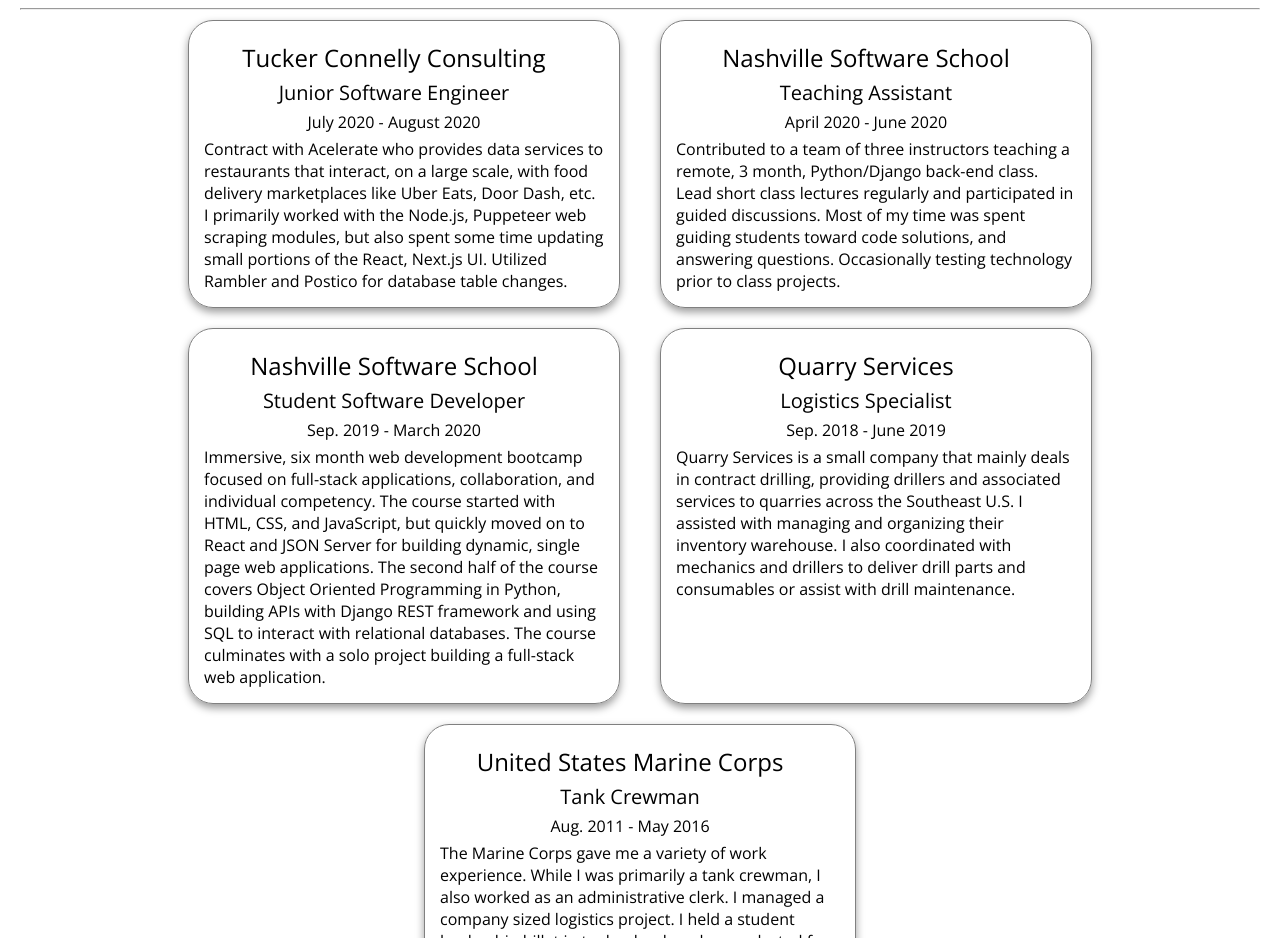
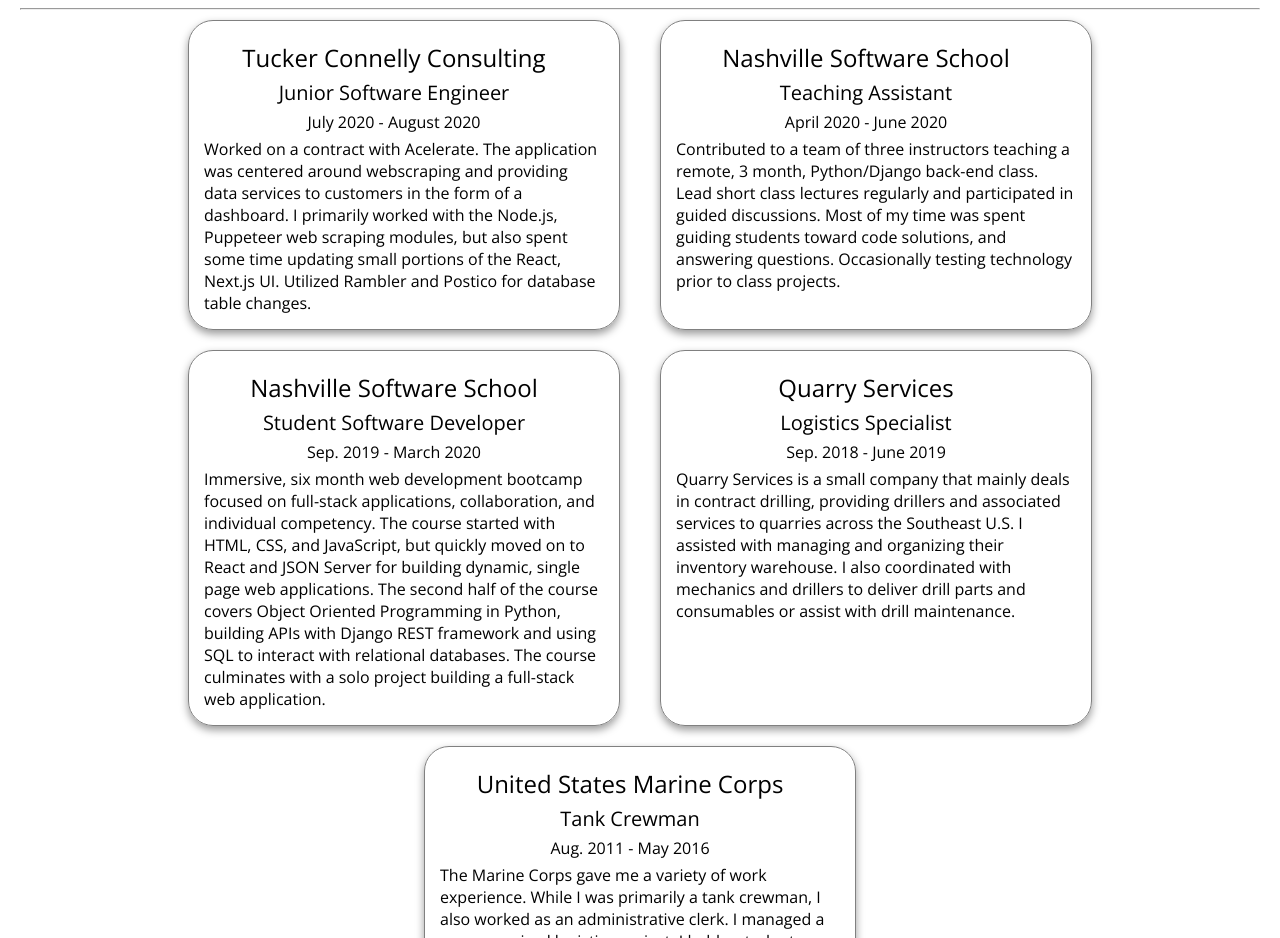
Before and after one commit to chase-fite/chase-fite.github.io, a plain HTML site: page index.html in a window 1280 px wide. Shown: the part 1160-2098 px from the top of the page. Drawn offline with nearby package versions, Linux system fonts and the light colour scheme; a web font is replaced by a local one.

Commit message:
Update Acelerate summary

```diff
--- a/index.html
+++ b/index.html
@@ -56,13 +56,13 @@
                     <h3>Tucker Connelly Consulting</h3>
                     <h4>Junior Software Engineer</h4>
                     <p>July 2020 - August 2020</p>
-                    <div class="job-summary">Contract with Acelerate who provides data services to restaurants that interact, on a large scale, with food delivery marketplaces like Uber Eats, Door Dash, etc. I primarily worked with the Node.js, Puppeteer web scraping modules, but also spent some time updating small portions of the React, Next.js UI. Utilized Rambler and Postico for database table changes.</div>
+                    <div class="job-summary">Worked on a contract with Acelerate. The application was centered around webscraping and providing data services to customers in the form of a dashboard. I primarily worked with the Node.js, Puppeteer web scraping modules, but also spent some time updating small portions of the React, Next.js UI. Utilized Rambler and Postico for database table changes. </div>
                 </div>
                 <div>
                     <h3>Nashville Software School</h3>
                     <h4>Teaching Assistant</h4>
                     <p>April 2020 - June 2020</p>
-                    <div class="job-summary"> Contributed to a team of three instructors teaching a remote, 3 month, Python/Django back-end class. Lead short class lectures regularly and participated in guided discussions. Most of my time was spent guiding students toward code solutions, and answering questions. Occasionally testing technology prior to class projects.</div>
+                    <div class="job-summary">Contributed to a team of three instructors teaching a remote, 3 month, Python/Django back-end class. Lead short class lectures regularly and participated in guided discussions. Most of my time was spent guiding students toward code solutions, and answering questions. Occasionally testing technology prior to class projects.</div>
                 </div>
                 <div>
                     <h3>Nashville Software School</h3>
```
